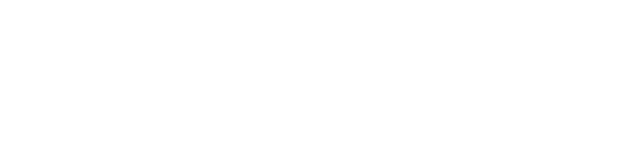
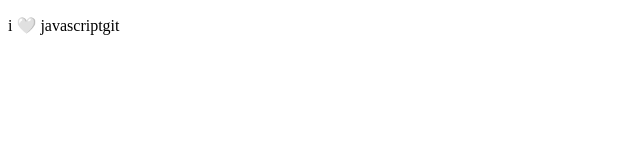
Before and after one commit to ahmad123jamal/quiz, a plain HTML site: page index.html in a window 1280 px wide. Shown: the whole page, without its empty margins (0-640 px from the left). Drawn offline with Linux system fonts and the light colour scheme.

Commit message:
index file created

```diff
--- a/index.html
+++ b/index.html
@@ -6,6 +6,6 @@
     <title>Document</title>
 </head>
 <body>
-
+    <p>i 🤍 javascriptgit </p>
 </body>
 </html>
```
